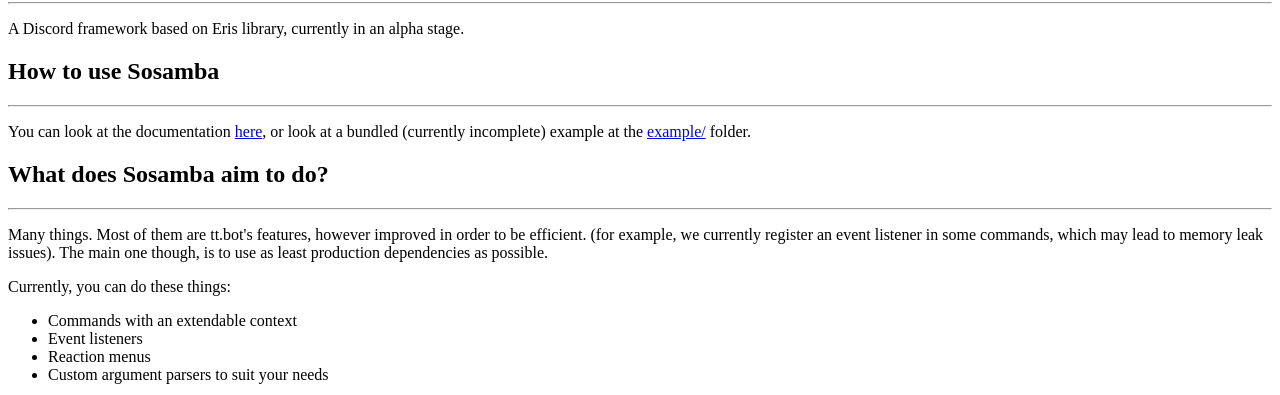
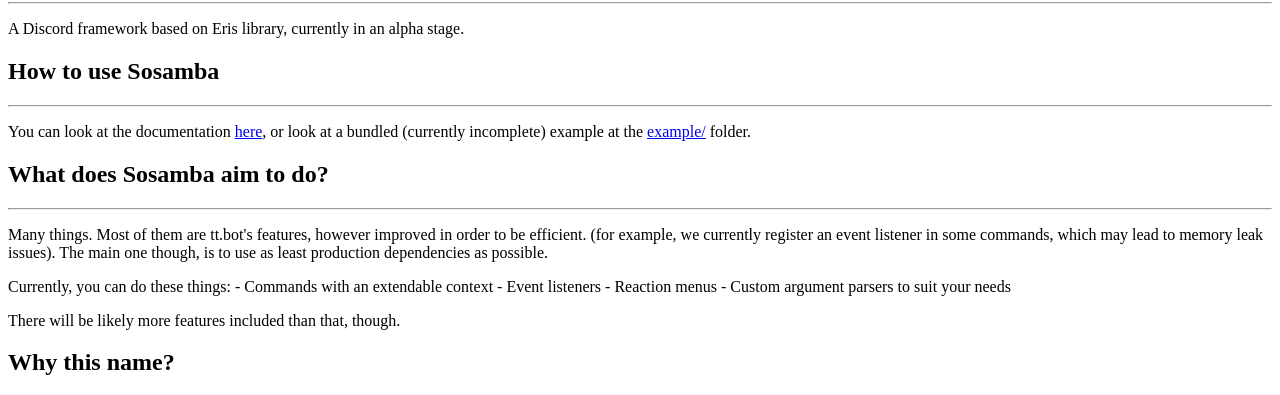
Before and after one commit to tt-bot-dev/sosamba, a website: page docs/content/readme.html in a window 1280 px wide. Shown: the part 375-770 px from the top of the page. Drawn offline with Linux system fonts and the light colour scheme.

Commit message:
Run ESlint and build documentation for 3898d1feca7e123585d5fad6bf92b99a48af6530

```diff
--- a/docs/content/readme.html
+++ b/docs/content/readme.html
@@ -10,13 +10,11 @@
 <h2 id="what-does-sosamba-aim-to-do-">What does Sosamba aim to do?</h2>
 <hr />
 <p>Many things. Most of them are tt.bot's features, however improved in order to be efficient. (for example, we currently register an event listener in some commands, which may lead to memory leak issues). The main one though, is to use as least production dependencies as possible.</p>
-<p>Currently, you can do these things:</p>
-<ul>
-<li>Commands with an extendable context</li>
-<li>Event listeners</li>
-<li>Reaction menus</li>
-<li>Custom argument parsers to suit your needs</li>
-</ul>
+<p>Currently, you can do these things:
+- Commands with an extendable context
+- Event listeners
+- Reaction menus
+- Custom argument parsers to suit your needs</p>
 <p>There will be likely more features included than that, though.</p>
 <h2 id="why-this-name-">Why this name?</h2>
 <hr />
```
